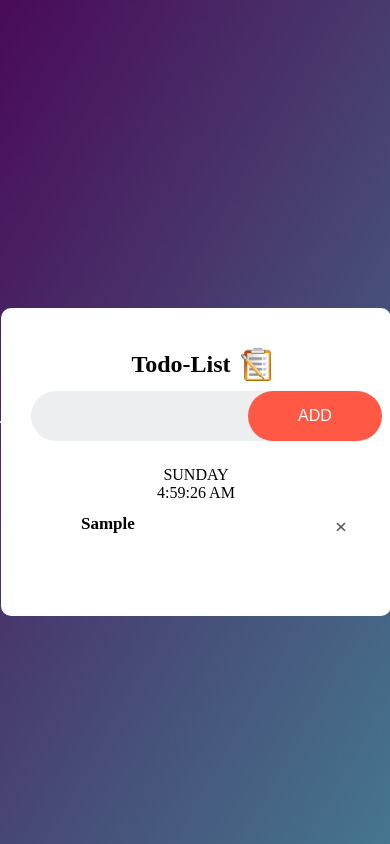
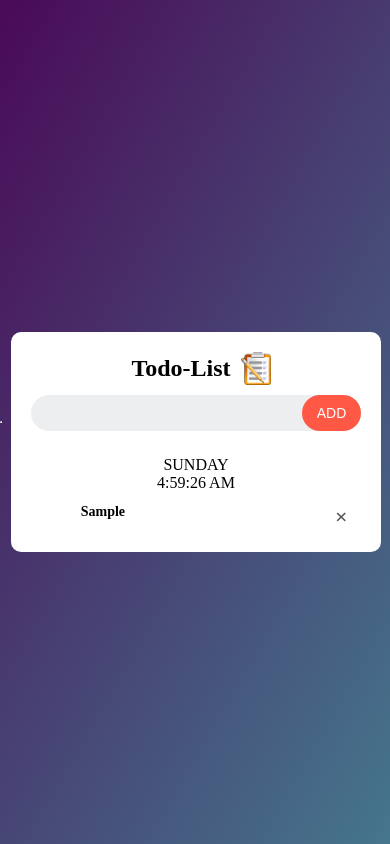
Before and after one commit to Sohan-patnaik/My-Todo-List, a plain HTML site: page index.html in a window 390 px wide. Both pictures are taken after typing "Sample" into the empty fields and a click on the button "ADD". Drawn offline with nearby package versions, Linux system fonts and the light colour scheme.

Commit message:
Update style.css

```diff
--- a/style.css
+++ b/style.css
@@ -109,3 +109,34 @@ ul li span:hover{
 p{
   font-weight: 400;
 }
+@media (max-width: 768px) {
+  .todo-list {
+    padding: 20px;
+    margin: 50px auto 10px;
+  }
+  button {
+    padding: 12px 20px;
+  }
+  input {
+    font-size: 12px;
+  }
+}
+@media (max-width: 540px) {
+  .todo-list {
+    width: 95%;
+    padding: 20px;
+  }
+  ul li {
+    font-size: 14px;
+  }
+  ul li::before {
+    height: 20px;
+    width: 20px;
+    top: 8px;
+    left: 5px;
+  }
+  button {
+    padding: 10px 15px;
+    font-size: 14px;
+  }
+}
```
